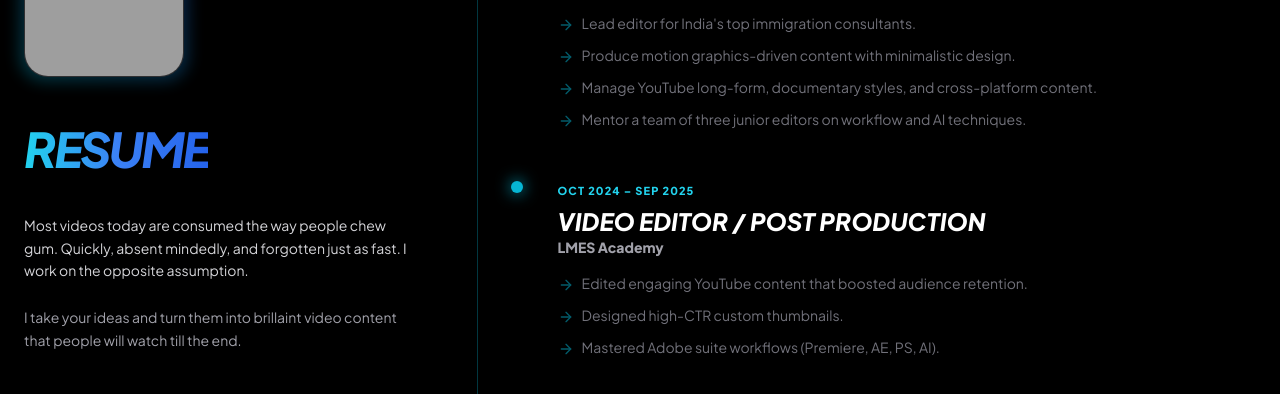
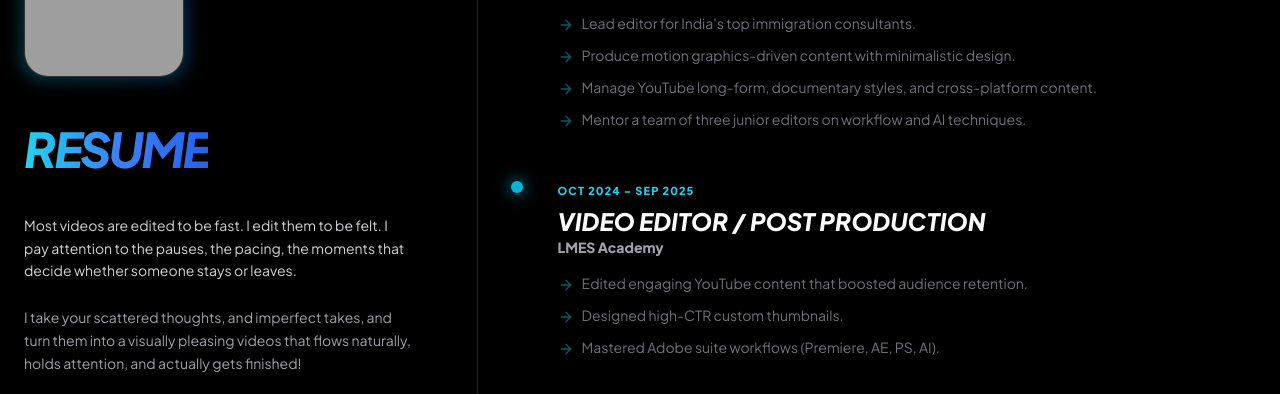
Before and after one commit to Prakashraj2709/Prakash-Website, a plain HTML site: page index.html in a window 1280 px wide. Shown: the part 3074-3468 px from the top of the page. Drawn offline with nearby package versions, Linux system fonts and the light colour scheme; grey boxes are pictures that could not be loaded.

Commit message:
Update index.html

```diff
--- a/index.html
+++ b/index.html
@@ -239,8 +239,8 @@
                     </div>
                     <span class="text-gradient text-5xl font-black italic uppercase tracking-tighter">Resume</span>
                     <div class="mt-10 space-y-6 text-zinc-300 text-sm font-medium leading-relaxed">
-                        <p>Most videos today are consumed the way people chew gum. Quickly, absent mindedly, and forgotten just as fast. I work on the opposite assumption.</p>
-                        <p class="text-zinc-400">I take your ideas and turn them into brillaint video content that people will watch till the end.</p>
+                        <p>Most videos are edited to be fast. I edit them to be felt. I pay attention to the pauses, the pacing, the moments that decide whether someone stays or leaves.</p>
+                        <p class="text-zinc-400">I take your scattered thoughts, and imperfect takes, and turn them into a visually pleasing videos that flows naturally, holds attention, and actually gets finished!</p>
                     </div>
                     <a href="https://prakashraj2709.github.io/Resume/" target="_blank" class="inline-flex items-center gap-3 px-8 py-4 bg-zinc-900 border border-white/10 rounded-2xl hover:bg-white hover:text-black transition-all font-bold text-xs tracking-widest mt-12 group">
                         <i data-lucide="download" class="w-4 h-4 group-hover:translate-y-1 transition-transform"></i> VIEW FULL CV
```
